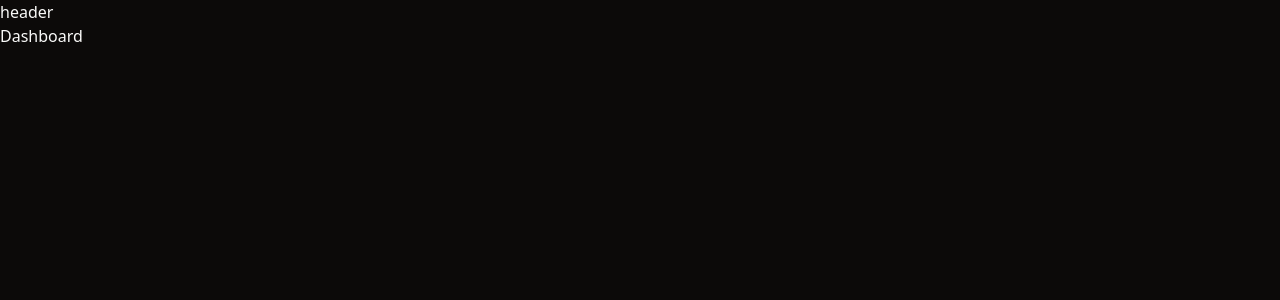
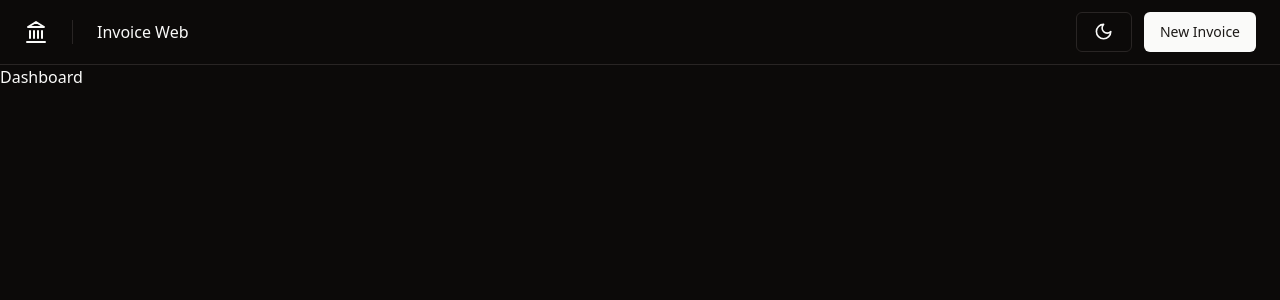
Before and after one commit to eddyzera/invoice-web, a React (Vite) app: page / in a window 1280 px wide. Shown: the top 300 px of the page. Built offline with nearby package versions, Linux system fonts and the light colour scheme.

Commit message:
feat: creating header

```diff
--- a/package.json
+++ b/package.json
@@ -11,6 +11,7 @@
   },
   "dependencies": {
     "@radix-ui/react-dropdown-menu": "^2.0.6",
+    "@radix-ui/react-separator": "^1.0.3",
     "@radix-ui/react-slot": "^1.0.2",
     "class-variance-authority": "^0.7.0",
     "clsx": "^2.1.0",
--- /dev/null
+++ b/src/components/header/index.tsx
@@ -0,0 +1,22 @@
+import { Landmark } from 'lucide-react'
+import React from 'react'
+
+import { Button } from '@/components/ui/button'
+import { Separator } from '@/components/ui/separator'
+import { ThemeToggle } from '@/providers/theme/themeToggle'
+
+export const Header: React.FunctionComponent = () => {
+  return (
+    <header className="border-b">
+      <div className="flex h-16 items-center gap-6 p-6">
+        <Landmark className="h-6 w-6" />
+        <Separator orientation="vertical" className="h-6" />
+        <h1>Invoice Web</h1>
+        <div className="flex-1 justify-end w-full flex items-center gap-3">
+          <ThemeToggle />
+          <Button>New Invoice</Button>
+        </div>
+      </div>
+    </header>
+  )
+}
--- /dev/null
+++ b/src/components/ui/separator.tsx
@@ -0,0 +1,29 @@
+import * as React from "react"
+import * as SeparatorPrimitive from "@radix-ui/react-separator"
+
+import { cn } from "@/lib/utils"
+
+const Separator = React.forwardRef<
+  React.ElementRef<typeof SeparatorPrimitive.Root>,
+  React.ComponentPropsWithoutRef<typeof SeparatorPrimitive.Root>
+>(
+  (
+    { className, orientation = "horizontal", decorative = true, ...props },
+    ref
+  ) => (
+    <SeparatorPrimitive.Root
+      ref={ref}
+      decorative={decorative}
+      orientation={orientation}
+      className={cn(
+        "shrink-0 bg-border",
+        orientation === "horizontal" ? "h-[1px] w-full" : "h-full w-[1px]",
+        className
+      )}
+      {...props}
+    />
+  )
+)
+Separator.displayName = SeparatorPrimitive.Root.displayName
+
+export { Separator }
--- a/src/providers/layout/app/index.tsx
+++ b/src/providers/layout/app/index.tsx
@@ -1,10 +1,12 @@
 import React from 'react'
 import { Outlet } from 'react-router-dom'
+
+import { Header } from '@/components/header'
 
 export const AppLayoutProvider: React.FunctionComponent = () => {
   return (
     <div className="flex flex-col min-h-screen">
-      <h1>header</h1>
+      <Header />
       <div>
         <Outlet />
       </div>
--- a/src/providers/theme/themeToggle.tsx
+++ b/src/providers/theme/themeToggle.tsx
@@ -16,7 +16,7 @@
   return (
     <DropdownMenu>
       <DropdownMenuTrigger asChild>
-        <Button variant="outline" size="icon" className="h-14 w-full">
+        <Button variant="outline" size="icon" className="h-10 w-14">
           <Sun className="h-[1.2rem] w-[1.2rem] rotate-0 scale-100 transition-all dark:-rotate-90 dark:scale-0" />
           <Moon className="absolute h-[1.2rem] w-[1.2rem] rotate-90 scale-0 transition-all dark:rotate-0 dark:scale-100" />
           <span className="sr-only">Toggle theme</span>
```
Also changed, not shown: 1 other file (tests, documents, lock files or other folders).
